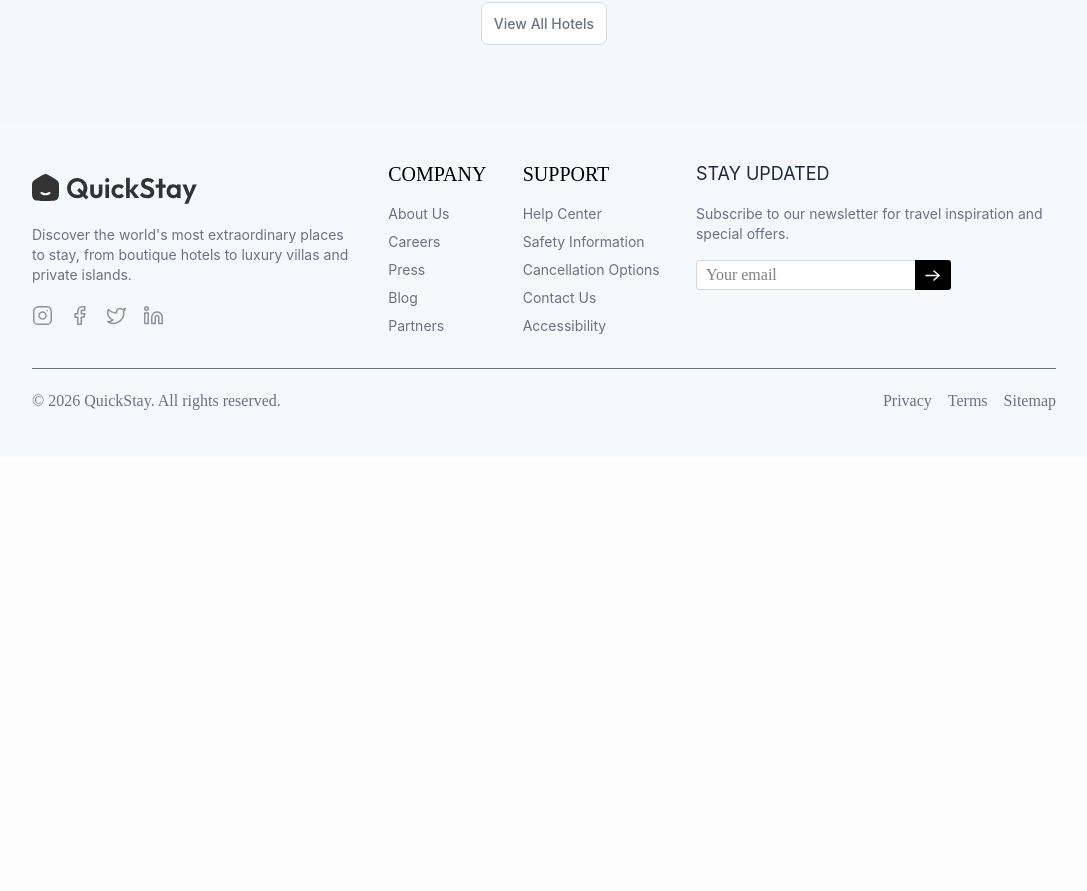
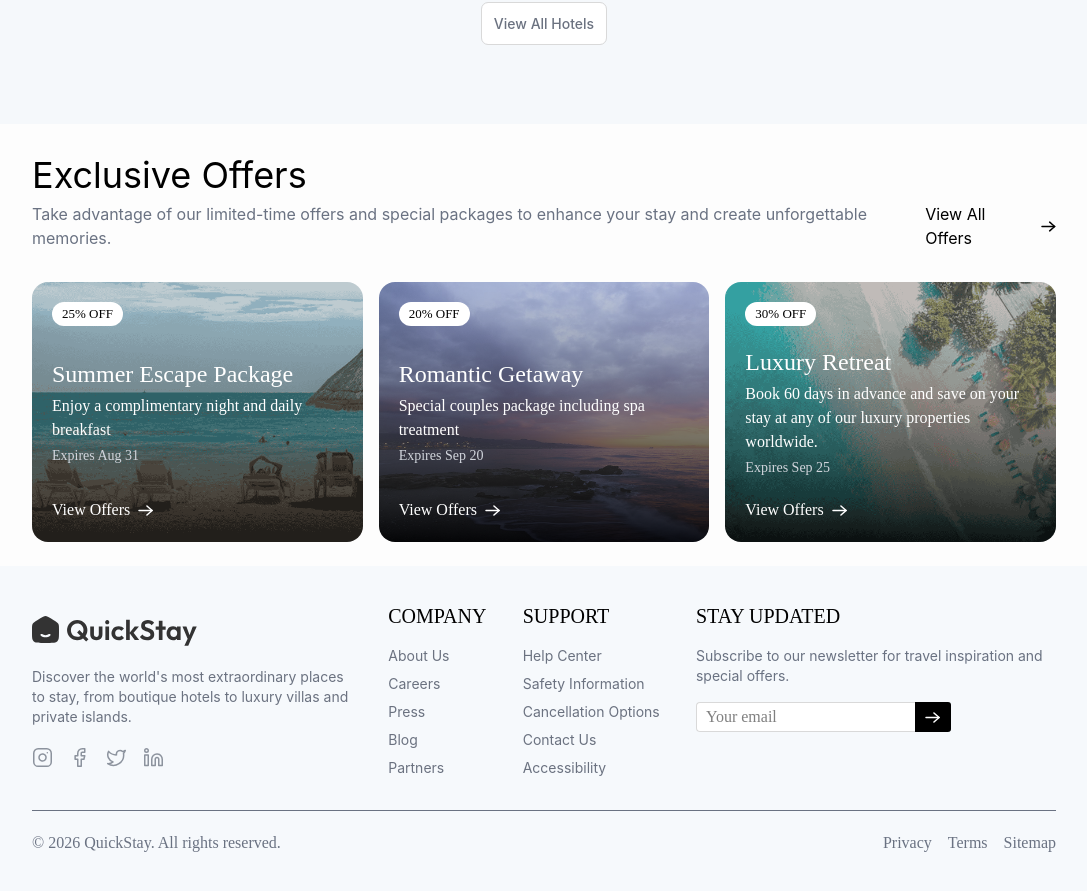
Before and after one commit to YosseufDEV/Quickstay, a React (Vite) app: page / in a window 1280 px wide. Shown: the part 1556-2447 px from the top of the page, without its empty margins (96-1183 px from the left). Before the commit the page ends 2013 px from the top, so only its background shows below. Built offline with nearby package versions, Linux system fonts and the light colour scheme.

Commit message:
Finished Exclusive Offers

```diff
--- /dev/null
+++ b/src/Components/AnimatedArrow/AnimatedArrow.tsx
@@ -0,0 +1,31 @@
+import ArrowIcon from "@/assets/arrowIcon.svg?react"
+import { useGSAP } from "@gsap/react";
+import { useRef, useState } from "react";
+import gsap from "gsap";
+
+interface AnimatedArrowProps {
+    text: string,
+    size?: number,
+    color?: string,
+}
+
+const AnimatedArrow = ({ text="", size=25, color="#fff" }: AnimatedArrowProps) => {
+    const currentRef = useRef(null);
+    const [hovered, setHovered] = useState(false);
+
+    useGSAP(() =>{
+        gsap.to(".arrow path", { stroke: color, width: `${size}px`, height: `${size}px`, duration: 0 })
+
+        gsap.to(".arrow", { left: hovered ? "5px" : 0, duration: 0.1 });
+
+    }, { scope: currentRef, dependencies: [hovered] })
+
+    return (
+        <div onMouseEnter={() => setHovered(true)} onMouseLeave={() => setHovered(false)} ref={currentRef} className="flex items-center gap-2 cursor-pointer h-fit">
+            { text }
+            <ArrowIcon  className="arrow stroke-white relative"/>
+        </div>
+    )
+}
+
+export default AnimatedArrow;
--- a/src/Components/Footer/Footer.tsx
+++ b/src/Components/Footer/Footer.tsx
@@ -43,7 +43,7 @@ const Footer = () => {
                     </ul>
                 </div>
                 <div className="flex flex-col gap-4">
-                    <p className="text-lg text-gray-800">STAY UPDATED</p>
+                    <h1 className="font-[Playfair] text-xl text-black">STAY UPDATED</h1>
                     <p className="max-w-90 text-sm text-gray-500">Subscribe to our newsletter for travel inspiration and special offers.</p>
                     <form className="flex items-center justify-start">
                         <input className={styles.submitInput} placeholder="Your email"/>
--- /dev/null
+++ b/src/Views/HomeView/Components/ExclusiveOffers/ExclusiveOffers.tsx
@@ -0,0 +1,58 @@
+import OfferCard from "../OfferCard/OfferCard"
+import OfferImage1 from "@/assets/exclusiveOfferCardImg1.png"
+import OfferImage2 from "@/assets/exclusiveOfferCardImg2.png"
+import OfferImage3 from "@/assets/exclusiveOfferCardImg3.png"
+import AnimatedArrow from "@/Components/AnimatedArrow/AnimatedArrow"
+
+const ExclusiveOffers = () => {
+    const offers = [
+        {
+            title: "Summer Escape Package",
+            description: "Enjoy a complimentary night and daily breakfast",
+            expiry: "Aug 31",
+            src: OfferImage1,
+            discount: 25
+        },
+        {
+            title: "Romantic Getaway",
+            description: "Special couples package including spa treatment",
+            expiry: "Sep 20",
+            src: OfferImage2,
+            discount: 20
+        },
+        {
+            title: "Luxury Retreat",
+            description: "Book 60 days in advance and save on your stay at any of our luxury properties worldwide.",
+            expiry: "Sep 25",
+            src: OfferImage3,
+            discount: 30
+        }
+    ]
+
+    const offerCards = offers.map((offer, index) =>
+        <OfferCard
+            key={index}
+            title={offer.title}
+            description={offer.description}
+            expiry={offer.expiry}
+            discount={offer.discount}
+            imgSrc={offer.src}
+        />)
+
+    return (
+        <div className="content-container w-full min-h-[50vh] flex flex-col gap-8">
+            <div>
+                <p className="text-[36px]">Exclusive Offers</p>
+                <div className="flex justify-between">
+                    <p className="text-gray-500">Take advantage of our limited-time offers and special packages to enhance your stay and create unforgettable memories.</p>
+                    <AnimatedArrow text={"View All Offers"} color={"black"}/>
+                </div>
+            </div>
+            <div className="flex w-full justify-between gap-4">
+                {offerCards}
+            </div>
+        </div>
+    )
+}
+
+export default ExclusiveOffers
--- /dev/null
+++ b/src/Views/HomeView/Components/OfferCard/OfferCard.tsx
@@ -0,0 +1,29 @@
+import AnimatedArrow from "@/Components/AnimatedArrow/AnimatedArrow";
+
+interface OfferProps {
+    title: string,
+    description: string,
+    expiry: string,
+    discount: number,
+    imgSrc: any,
+}
+
+const OfferCard = (props: OfferProps) => {
+    return (
+        <div className="font-[Outfit] text-white p-5 relative h-65 w-full bg-cover rounded-2xl flex flex-col justify-between" style={{backgroundImage: `url(${props.imgSrc})`}}>
+            <div className="bg-white rounded-3xl w-fit text-black text-[13px] py-0.5 px-2.5">
+                <p>{props.discount}% OFF</p>
+            </div>
+            <div className="flex flex-col justify-center items-start gap-1">
+                <p className="text-white text-2xl">{props.title}</p>
+                <p>{props.description}</p>
+                <p className="text-gray-300 text-sm">Expires {props.expiry}</p>
+            </div>
+            <div className="flex items-center gap-2">
+                <AnimatedArrow text="View Offers" />
+            </div>
+        </div>
+    )
+}
+
+export default OfferCard;
--- a/src/Views/HomeView/HomeView.tsx
+++ b/src/Views/HomeView/HomeView.tsx
@@ -1,5 +1,6 @@
 import Hero from "./Components/Hero/Hero";
 import FeaturedDestination from "./Components/FeaturedDestination/FeaturedDestination";
+import ExclusiveOffers from "./Components/ExclusiveOffers/ExclusiveOffers";
 
 const HomeView = () => {
     return (
@@ -8,6 +9,9 @@ const HomeView = () => {
             <div className="w-full h-full flex flex-col items-center justify-center gap-4">
                 <FeaturedDestination />
             </div>
+            <div>
+                <ExclusiveOffers />
+            </div>
         </div>
     );
 }
```
Also changed, not shown: src/Components/AnimatedArrow/AnimatedArrow.module.css (added).
